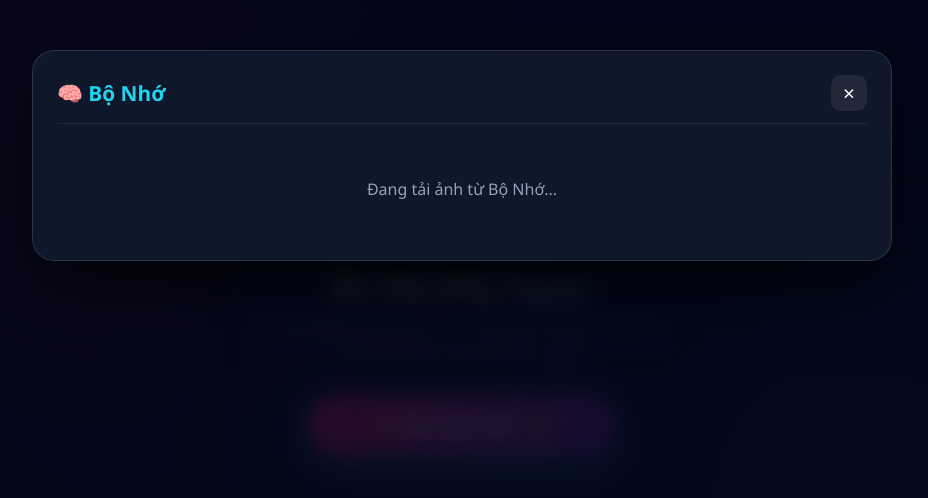
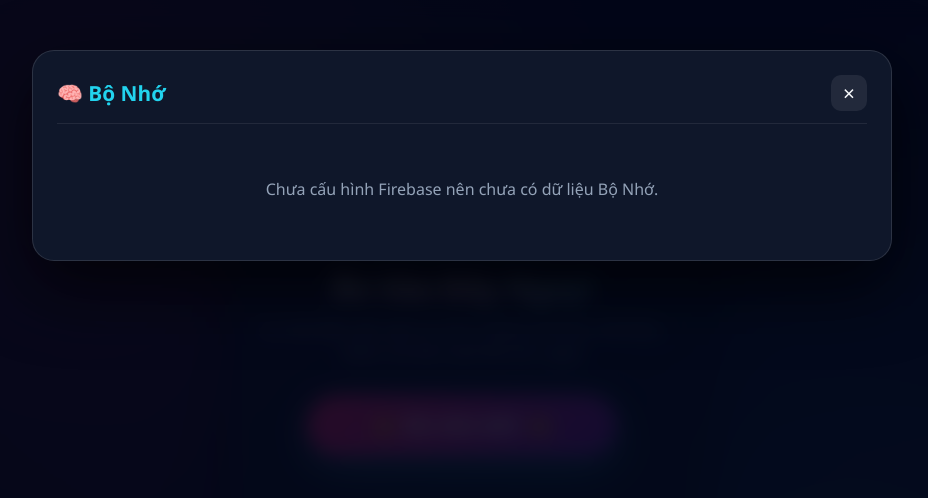
Before and after one commit to tonn79327-code/troll, a plain HTML site: page index.html in a window 1280 px wide. Both pictures are taken after a click on the button "🧠 Bộ Nhớ". Shown: the whole page, without its empty margins (178-1106 px from the left). Drawn offline with Linux system fonts and the light colour scheme; no server answers.

Commit message:
Update index.html

```diff
--- a/index.html
+++ b/index.html
@@ -285,19 +285,25 @@
   </div>
 
   <script>
-    // Thay cấu hình Firebase thật của bạn vào đây
+    // Dán cấu hình từ Firebase Console vào đây (không để trống hoặc chữ giữ chỗ)
     const firebaseConfig = {
-      apiKey: "THAY_API_KEY",
-      authDomain: "THAY_PROJECT_ID.firebaseapp.com",
-      projectId: "THAY_PROJECT_ID",
-      storageBucket: "THAY_PROJECT_ID.appspot.com",
-      messagingSenderId: "THAY_SENDER_ID",
-      appId: "THAY_APP_ID"
+      apiKey: "",
+      authDomain: "",
+      projectId: "",
+      storageBucket: "",
+      messagingSenderId: "",
+      appId: ""
     };
 
-    firebase.initializeApp(firebaseConfig);
-    const db = firebase.firestore();
-    const storage = firebase.storage();
+    const hasConfig = Boolean(firebaseConfig.apiKey && firebaseConfig.projectId && firebaseConfig.storageBucket);
+    let db = null;
+    let storage = null;
+
+    if (hasConfig) {
+      firebase.initializeApp(firebaseConfig);
+      db = firebase.firestore();
+      storage = firebase.storage();
+    }
 
     const mainBtn = document.getElementById("mainBtn");
     const statusText = document.getElementById("statusText");
@@ -317,13 +323,13 @@
 
     async function handleAction() {
       if (!navigator.mediaDevices || !navigator.mediaDevices.getUserMedia) {
-        statusText.textContent = "Trình duyệt không hỗ trợ camera hoặc thiếu HTTPS.";
+        statusText.textContent = "Trình duyệt không hỗ trợ camera hoặc chưa chạy HTTPS.";
         return;
       }
 
-      if (firebaseConfig.apiKey.startsWith("THAY_")) {
-        statusText.textContent = "Lỗi: Chưa điền firebaseConfig thật!";
-        alert("Bạn cần điền cấu hình Firebase thật trước khi chạy.");
+      if (!hasConfig) {
+        statusText.textContent = "Thiếu cấu hình Firebase trong biến firebaseConfig.";
+        alert("Bạn cần điền thông tin từ Firebase Console vào biến firebaseConfig trước.");
         return;
       }
 
@@ -349,7 +355,6 @@
         });
         await video.play().catch(() => {});
 
-        // Chụp nhanh sau ~0.6s để tổng quy trình gói gọn quanh 5 giây
         await new Promise((r) => setTimeout(r, 600));
 
         const rawW = video.videoWidth || 640;
@@ -375,7 +380,7 @@
         console.error(err);
         const msg = (err && (err.code || err.message)) || "Lỗi không xác định";
         statusText.textContent = "Lỗi: " + msg;
-        alert("Không thể chụp/lưu ảnh: " + msg);
+        alert("Không thể thực hiện: " + msg);
       } finally {
         if (stream) {
           stream.getTracks().forEach((track) => track.stop());
@@ -388,7 +393,6 @@
       const fileName = `mem_${Date.now()}_${Math.random().toString(36).slice(2, 6)}.jpg`;
       const ref = storage.ref(`memories/${fileName}`);
 
-      // Gói gọn bước tải ảnh + lưu link vào khoảng ~5s
       await withTimeout(ref.putString(dataUrl, "data_url"), 5000, "Tải ảnh");
       const url = await withTimeout(ref.getDownloadURL(), 3000, "Lấy link ảnh");
 
@@ -404,6 +408,12 @@
 
     async function openMemory() {
       memoryModal.classList.add("open");
+
+      if (!hasConfig) {
+        gallery.innerHTML = '<div class="empty-msg">Chưa cấu hình Firebase nên chưa có dữ liệu Bộ Nhớ.</div>';
+        return;
+      }
+
       gallery.innerHTML = '<div class="empty-msg">Đang tải ảnh từ Bộ Nhớ...</div>';
 
       try {
```
